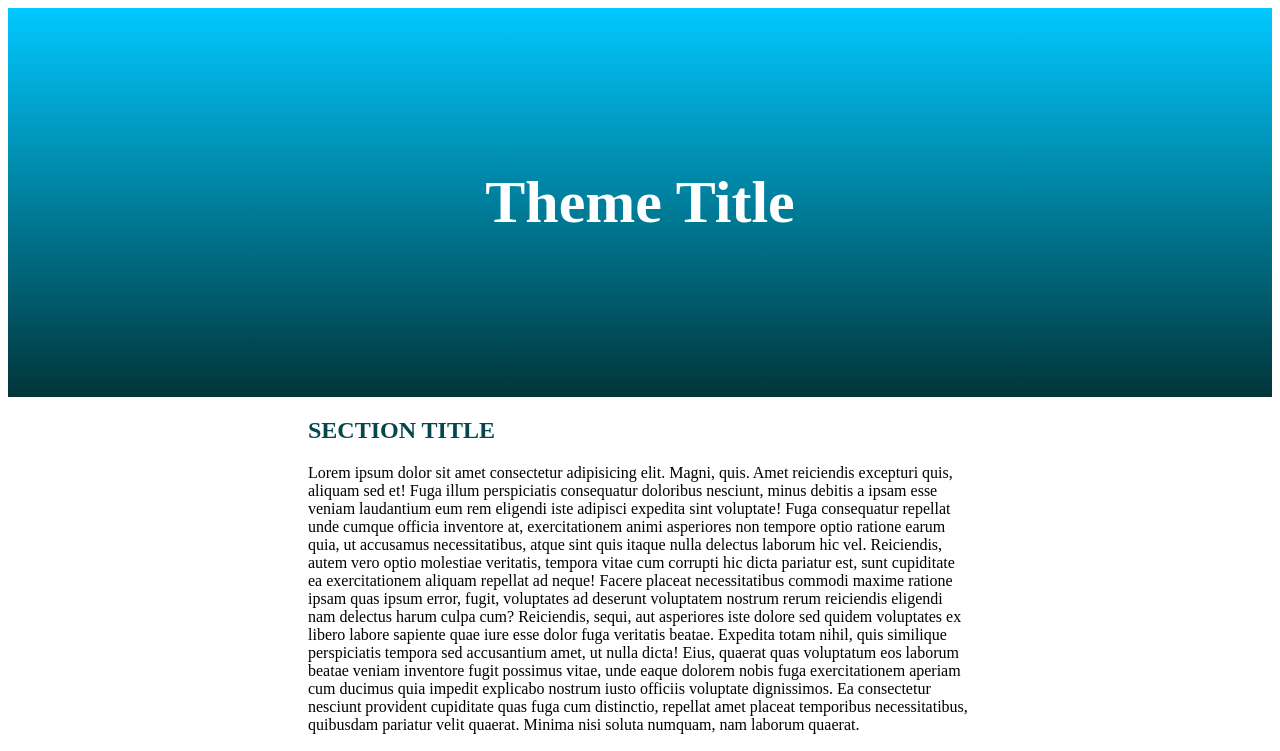
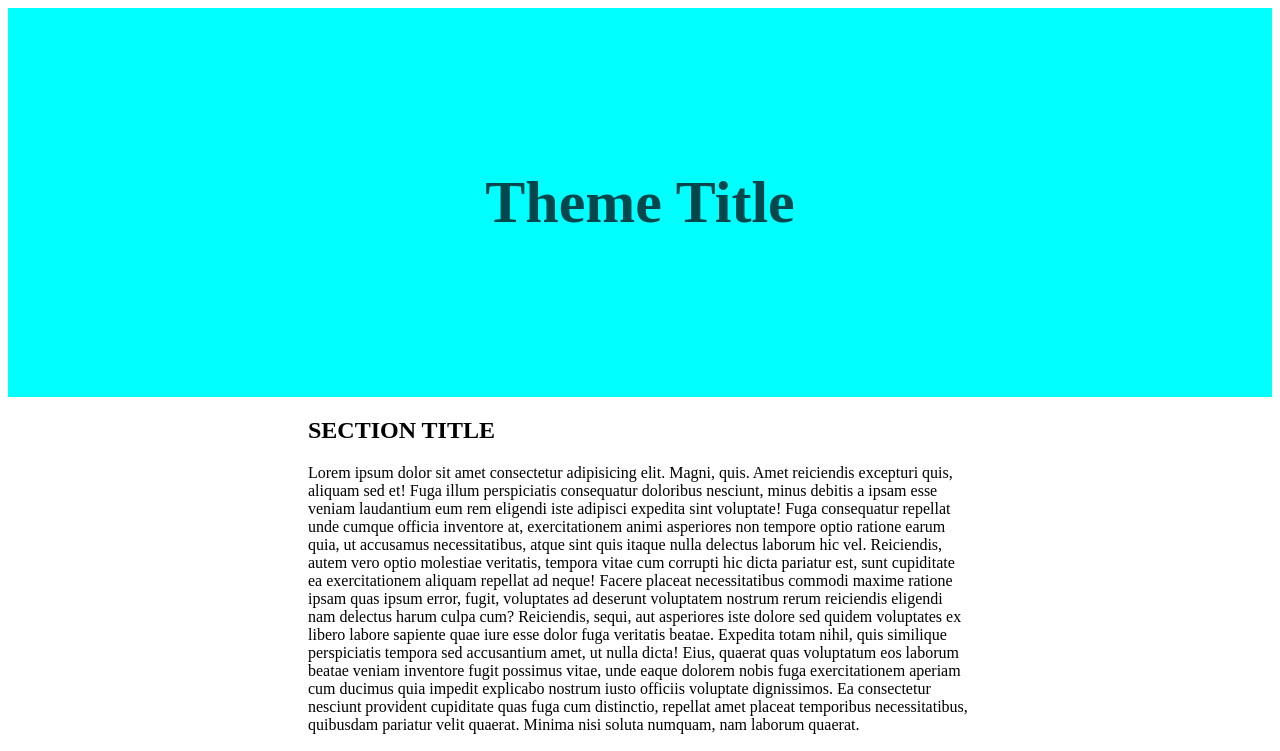
Before and after one commit to Ksappie/mobile-friendly-pracitce, a plain HTML site: page index.html in a window 1280 px wide. Shown: the top 751 px of the page. Drawn offline with Linux system fonts and the light colour scheme.

Commit message:
added media inquiries

```diff
--- a/css/style.css
+++ b/css/style.css
@@ -1,20 +1,11 @@
-.header {
+header {
     padding: 120px;
     text-align: center;
-    background-color: red;
-    background-image: linear-gradient(rgb(0, 200, 255), rgb(1, 53, 57));
-    color: white;
+    background-color: aqua;
     font-size: 30px;
   }
 
-/*
-  .wave {
-    position:relative;
-    background:linear-gradient(rgb(0, 200, 255), rgb(4, 72, 77));
-  }
-*/
-
-  h2 {color:rgb(4, 72, 77)}
+  h1 {color:rgb(4, 72, 77)}
 
   .moveright {
     text-align: right;
@@ -29,3 +20,9 @@
   .moveleft {
     text-align:left;
   }
+
+@media screen and (max-width: 480px) {
+  header{
+    background-color: rebeccapurple;
+  }
+}
--- a/index.html
+++ b/index.html
@@ -1,16 +1,20 @@
 <!DOCTYPE html>
+<html lang="en">
+    <head>
+           <meta charset="UTF-8">
+           <meta http-equiv="X-UA-Compatible" content="IE=edge">
+           <meta name="viewport" content="width=device-width, initial-scale=1">
 
-<html>
-    <head>
            <link rel="stylesheet" href="css/style.css">
 
-            <div class="header">
-
-            <h1>Theme Title</h1>
-          </div>
+           <title>MF Class</title>
     </head>
 
     <body>
+
+        <header>
+            <h1>Theme Title</h1>
+        </header>
 
         <div class="centered">
             <div class="moveleft">
```
